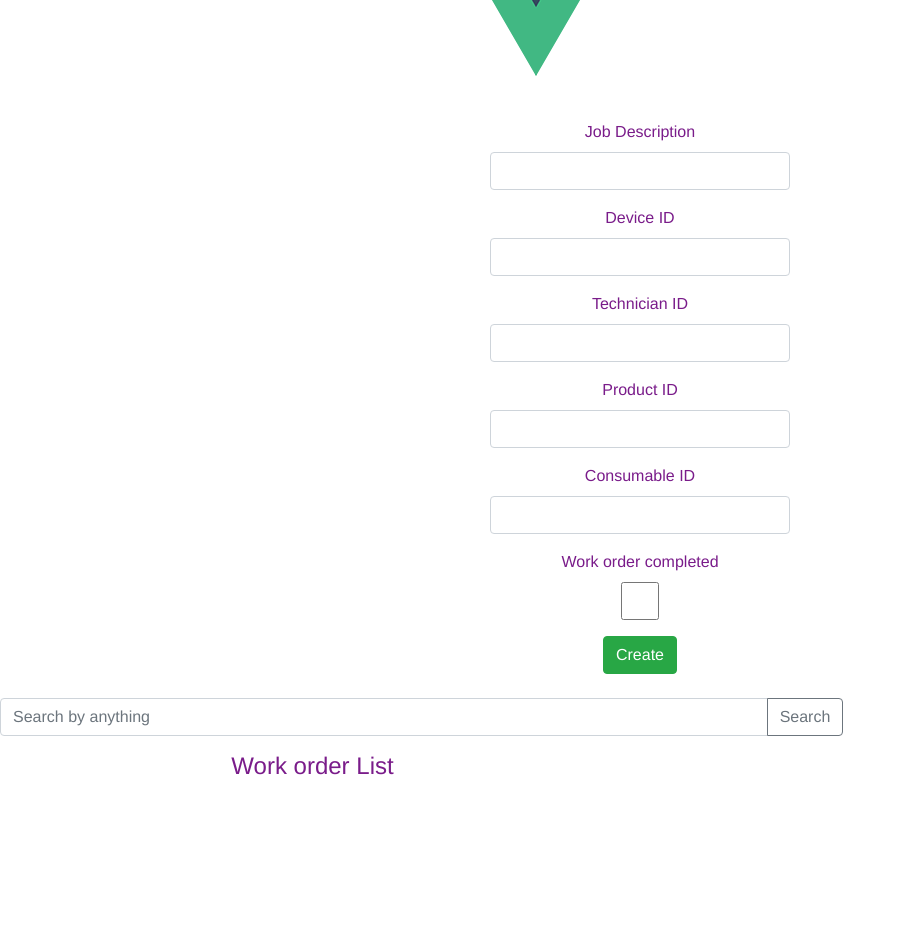
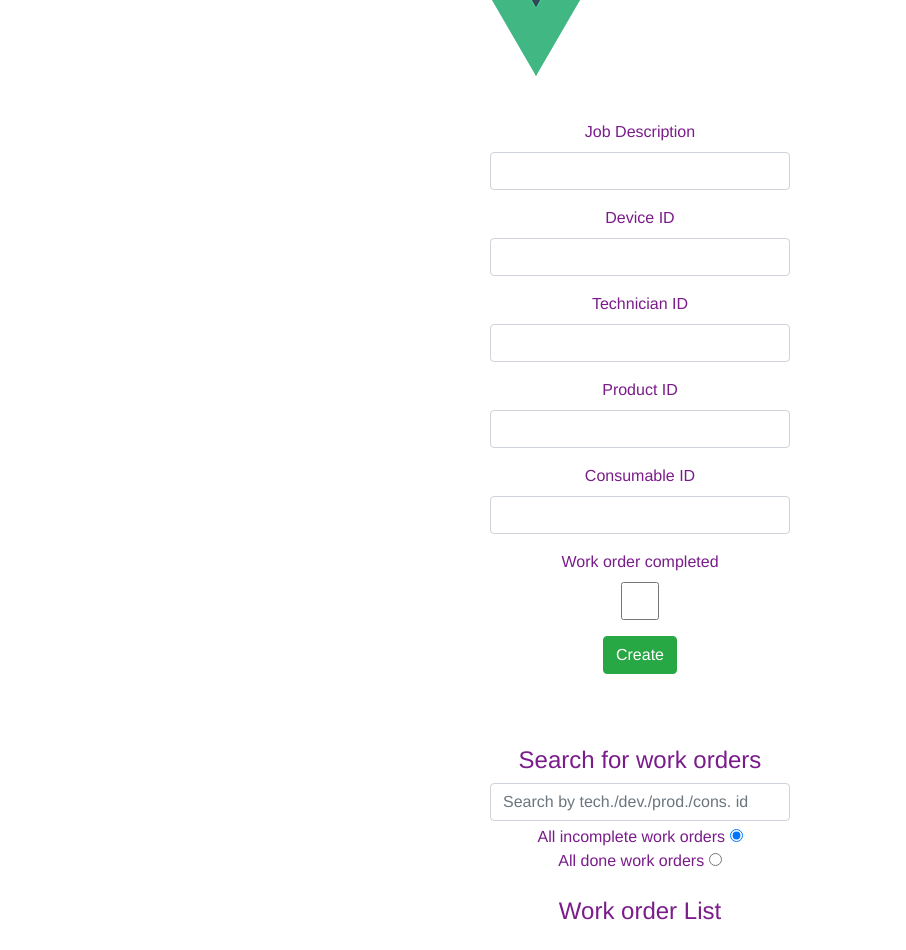
Before and after one commit to jantilk/vali-it-project-frontend, a Vue app: page /workOrder in a window 1280 px wide. Shown: the part 140-1090 px from the top of the page, without its empty margins (0-906 px from the left). Before the commit the page ends 929 px from the top, so only its background shows below. Built offline with nearby package versions, Linux system fonts and the light colour scheme.

Commit message:
work order booolean front end

```diff
--- a/src/Services/ServiceWorkOrder.js
+++ b/src/Services/ServiceWorkOrder.js
@@ -15,6 +15,10 @@ class ServiceWorkOrder {
         return http.get("/workOrder", {params: {"query":anyParamWO}})
     }
 
+    findNotDone(statusParamWO) {
+        return http.get("/workOrderStatus", {params: {"status":statusParamWO}})
+    }
+
 }
 
 export default new ServiceWorkOrder();
--- a/src/components/search-workOrder.vue
+++ b/src/components/search-workOrder.vue
@@ -1,16 +1,28 @@
 <template>
   <div class="list row">
-    <div class="col-md-8">
-      <div class="input-group mb-3">
-        <input type="text" class="form-control" placeholder="Search by anything"
-               v-model="anyParamWO"/>
-        <div class="input-group-append">
-          <button class="btn btn-outline-secondary" type="button" @click="searchAnyParamWO">Search</button>
-        </div>
+    <div class="col-md-12">
+      <br>
+      <br>
+      <h4>Search for work orders</h4>
+
+      <div class="input-group mb-1">
+
+        <input type="text" class="form-control" placeholder="Search by tech./dev./prod./cons. id"
+               v-model="anyParamWO" v-on:input="searchAnyParamWO"/>
       </div>
     </div>
 
-    <div class="col-md-6">
+    <div class="col-md-12">
+      All incomplete work orders
+      <input type="radio" v-model="statusParamWO" v-on:change="searchByStatus" value=false>
+      <br>
+      All done work orders
+      <input type="radio" v-model="statusParamWO" v-on:change="searchByStatus" value=true>
+      <br>
+      <br>
+    </div>
+
+    <div class="col-md-12">
       <h4>Work order List</h4>
       <ul class="list-group">
         <li class="list-group-item" v-for="workOrder in workOrders">
@@ -50,12 +62,23 @@ export default {
   data() {
     return {
       workOrders: [],
-      anyParamWO: null
+      anyParamWO: null,
+      statusParamWO: false,
     };
   },
   methods: {
     searchAnyParamWO() {
       ServiceWorkOrder.findByQuery(this.anyParamWO)
+          .then(response => {
+            this.workOrders = response.data;
+            // console.log(response.data);
+          })
+          .catch(e => {
+            console.log(e);
+          });
+    },
+    searchByStatus() {
+      ServiceWorkOrder.findNotDone(this.statusParamWO)
           .then(response => {
             this.workOrders = response.data;
             // console.log(response.data);
--- a/src/views/workOrder.vue
+++ b/src/views/workOrder.vue
@@ -1,5 +1,4 @@
 <template>
-  <div>
   <div class="submit-form">
     <div v-if="!submitted">
       <div class="form-group">
@@ -38,13 +37,11 @@
       <h4>Work order created successfully!</h4>
       <button class="btn btn-success" @click="newWorkOrder">Create another</button>
     </div>
+  <br>
+    <div class="form-group">
+    <search-workOrder></search-workOrder>
+    </div>
   </div>
-  <br>
-    <search-workOrder></search-workOrder>
-  </div>
-
-
-
 </template>
 
 <script>
```
